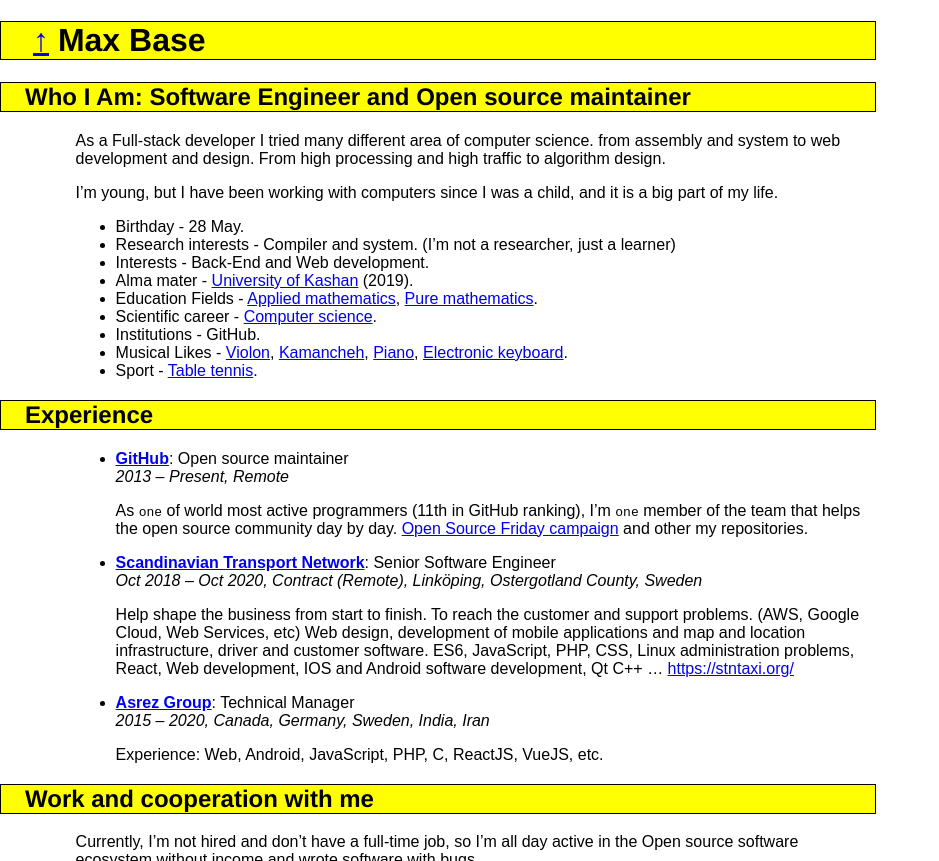
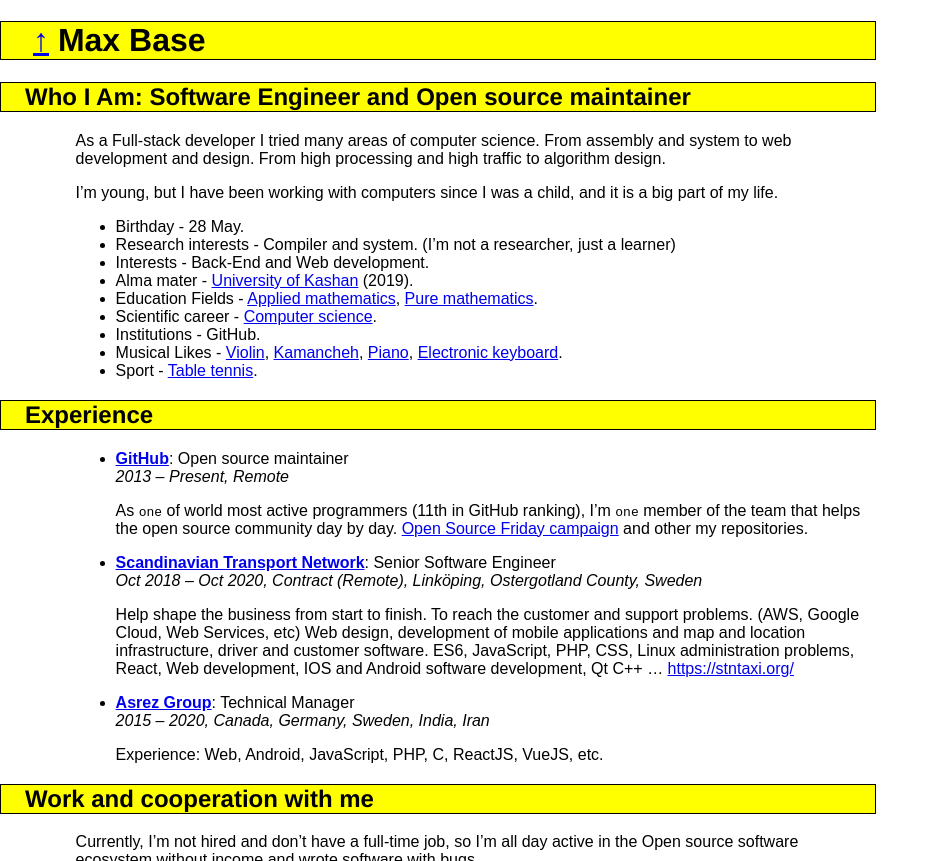
Before and after one commit to dev-blueMagician/NextCommunity.github.io, a Jekyll site: the page built from about/index.md, in a window 1280 px wide and 900 px high, cut to the strip 0-861 px from the top of the window. Shown: the whole strip, without its empty margins (0-939 px from the left). Built offline with Jekyll 4.4.1, drawn with Linux system fonts in a browser that asks for light colours; some of the changed text lies outside the part shown.

```diff
--- a/about/index.md
+++ b/about/index.md
@@ -11,7 +11,7 @@ Max Base
 
 ## Who I Am: Software Engineer and Open source maintainer
 
-As a Full-stack developer I tried many different area of computer science. from assembly and system to web development and design. From high processing and high traffic to algorithm design.
+As a Full-stack developer I tried many areas of computer science. From assembly and system to web development and design. From high processing and high traffic to algorithm design.
 
 I'm young, but I have been working with computers since I was a child, and it is a big part of my life.
 
@@ -22,7 +22,7 @@ I'm young, but I have been working with computers since I was a child, and it is
 - Education Fields - [Applied mathematics](https://en.wikipedia.org/wiki/Applied_mathematics){:target="\_blank"}, [Pure mathematics](https://en.wikipedia.org/wiki/Pure_mathematics){:target="\_blank"}.
 - Scientific career - [Computer science](https://en.wikipedia.org/wiki/Computer_science){:target="\_blank"}.
 - Institutions - GitHub.
-- Musical Likes - [Violon](https://en.wikipedia.org/wiki/Violin){:target="\_blank"}, [Kamancheh](https://en.wikipedia.org/wiki/Kamancheh){:target="\_blank"}, [Piano](https://en.wikipedia.org/wiki/Piano){:target="\_blank"}, [Electronic keyboard](https://en.wikipedia.org/wiki/Electronic_keyboard){:target="\_blank"}.
+- Musical Likes - [Violin](https://en.wikipedia.org/wiki/Violin){:target="\_blank"}, [Kamancheh](https://en.wikipedia.org/wiki/Kamancheh){:target="\_blank"}, [Piano](https://en.wikipedia.org/wiki/Piano){:target="\_blank"}, [Electronic keyboard](https://en.wikipedia.org/wiki/Electronic_keyboard){:target="\_blank"}.
 - Sport - [Table tennis](https://en.wikipedia.org/wiki/Table_tennis){:target="\_blank"}.
 
 ## Experience
@@ -160,7 +160,7 @@ But totally my main projects are following:
 
 - **Jan 2019:** International Gap workshop - Introduction to GAP System and its Application on group theory (Dihedral group, Monster group, etc)
 
-- **May 2019**: [Computer and Informatics Department, University of Kashan](https://kashanu.ac.ir/){:target="\_blank"} - Introduction to "ONE Programming language" and why my compiler?
+- **May 2019**: [Computer and Informatics Department, University of Kashan](https://kashanu.ac.ir/){:target="\_blank"} - Introduction to "ONE Programming Language" and why my compiler?
 
 - **Jan 2020**: [12th Iranian International Group Theory Conference](https://igtc12.modares.ac.ir/){:target="\_blank"} GAP (Group Algorithm Programming)
 
--- a/codespell.txt
+++ b/codespell.txt
@@ -0,0 +1,4 @@
+convertor
+mater
+rouge
+varius
```
Also changed, not shown: other parts of about/index.md (+1 -1 lines), about/open-source.md (+2 -2 lines), .pre-commit-config.yaml.
